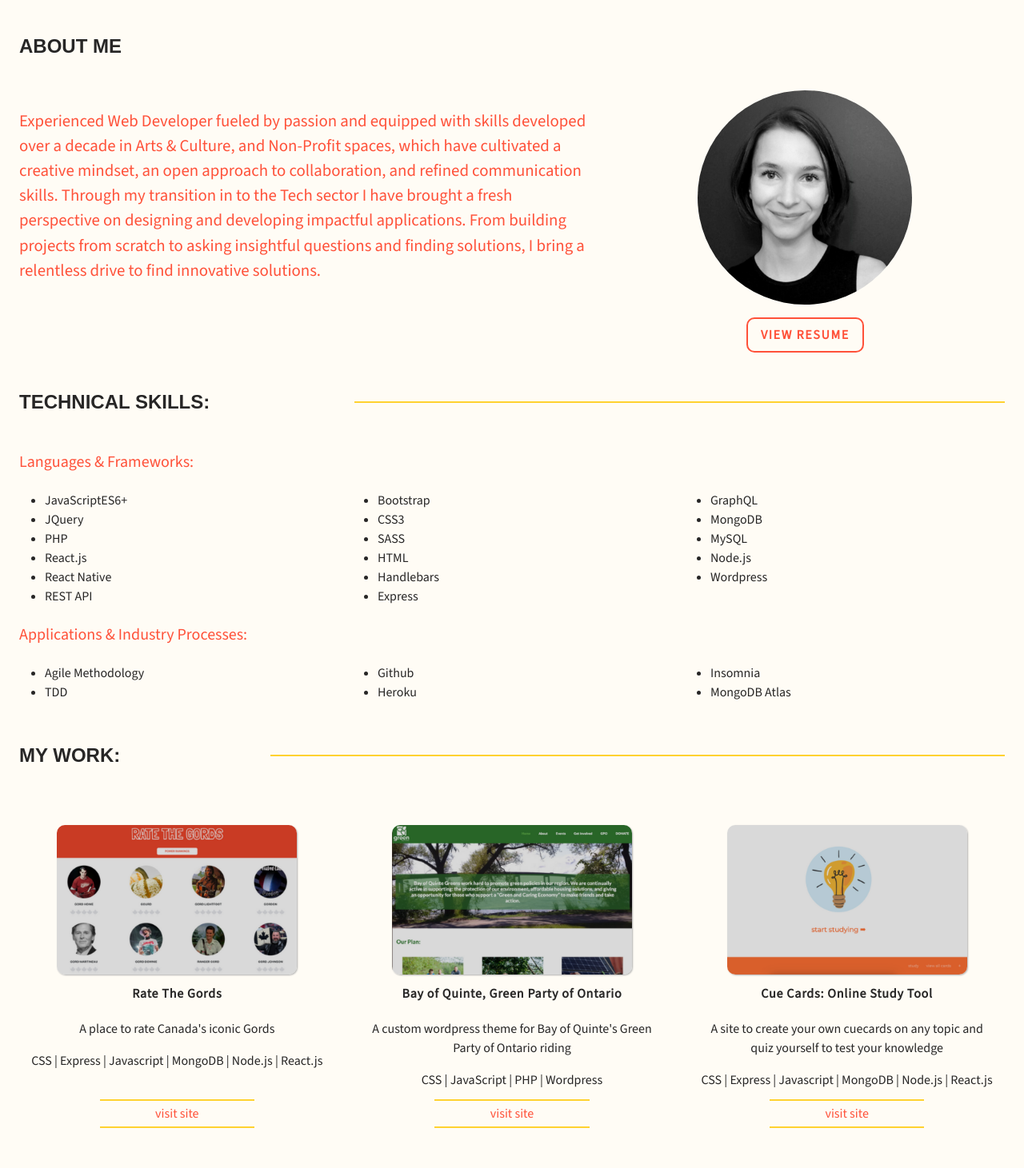
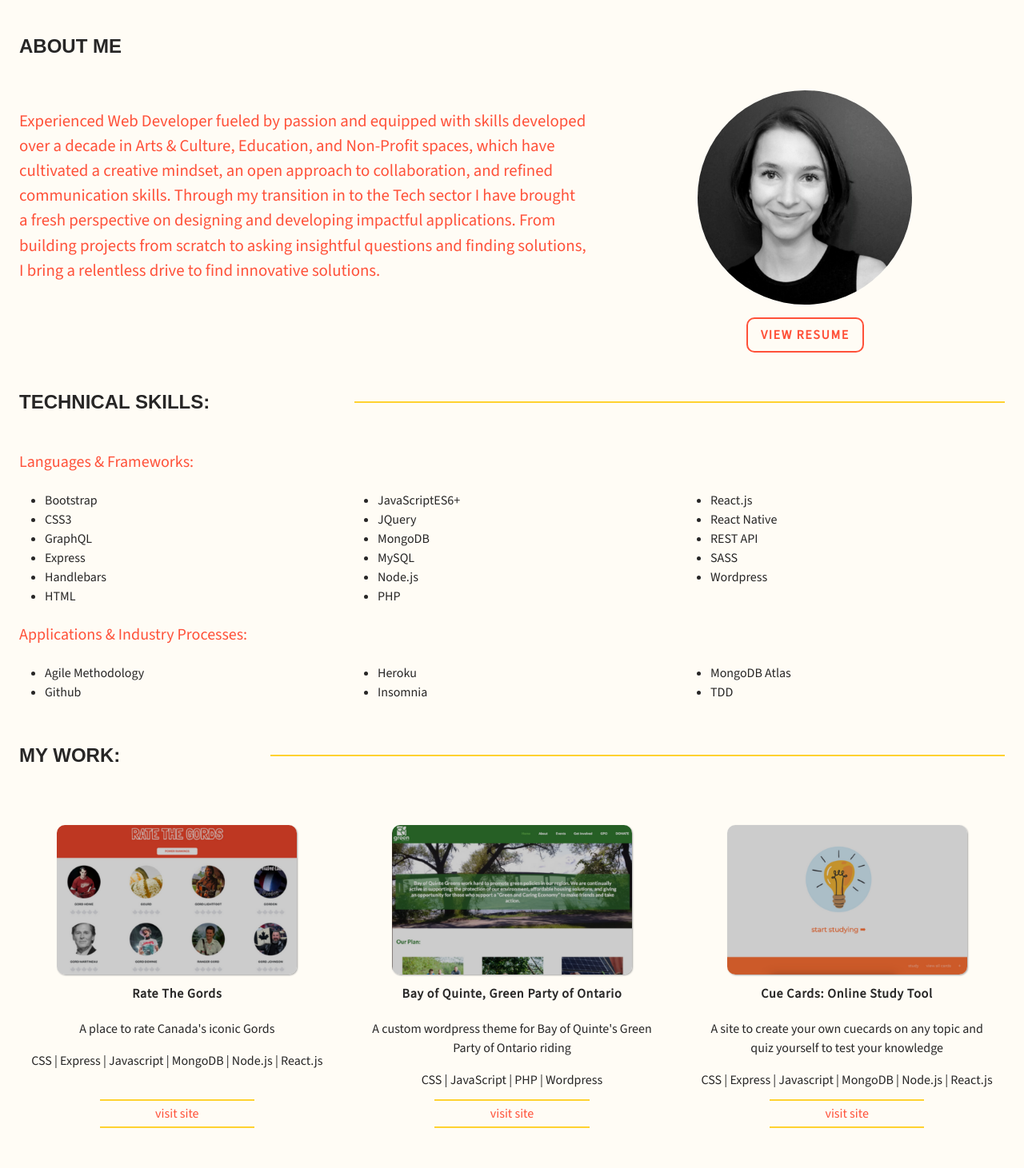
Before and after one commit to AmyWilford/aw-portflio, a React (Create React App) app: page / in a window 1280 px wide. Shown: the part 760-2221 px from the top of the page at 80% size. Built offline with nearby package versions, Linux system fonts and the light colour scheme; a web font is replaced by a local one.

Commit message:
adjusted copy of about component

```diff
--- a/src/components/About.js
+++ b/src/components/About.js
@@ -9,16 +9,16 @@ export default function About() {
 
       <div className="row d-flex align-items-center justify-content-center">
         <div className="col-md-7 col-12">
-            <div className="pb-5" id="bio">
+          <div className="pb-5" id="bio">
             Experienced Web Developer fueled by passion and equipped with skills
-          developed over a decade in Arts & Culture, and Non-Profit spaces,
-          which have cultivated a creative mindset, an open approach to
-          collaboration, and refined communication skills. Through my transition
-          in to the Tech sector I have brought a fresh perspective on designing
-          and developing impactful applications. From building projects from
-          scratch to asking insightful questions and finding solutions, I bring
-          a relentless drive to find innovative solutions.
-            </div>
+            developed over a decade in Arts & Culture, Education, and Non-Profit
+            spaces, which have cultivated a creative mindset, an open approach
+            to collaboration, and refined communication skills. Through my
+            transition in to the Tech sector I have brought a fresh perspective
+            on designing and developing impactful applications. From building
+            projects from scratch to asking insightful questions and finding
+            solutions, I bring a relentless drive to find innovative solutions.
+          </div>
 
           {/* <hr className="section-divider section-divider-web"></hr> */}
         </div>
@@ -31,7 +31,7 @@ export default function About() {
         {/* <hr className="section-divider section-divider-mobile"></hr> */}
       </div>
       <div className="my-4">
-      <div className="row d-flex align-items-center">
+        <div className="row d-flex align-items-center">
           <div className="col-md-4 col-sm-5 order-sm-1 order-2">
             <h4 className="text-uppercase my-4 fw-bold">Technical Skills:</h4>
           </div>
@@ -44,36 +44,38 @@ export default function About() {
           <h5 className="my-4 custom-primary">Languages & Frameworks:</h5>
           <div className="about-list-container">
             <ul>
+              <li>Bootstrap</li>
+              <li>CSS3</li>
+              <li>GraphQL</li>
+              <li>Express</li>
+              <li>Handlebars</li>
+              <li>HTML</li>
               <li>JavaScriptES6+</li>
               <li>JQuery</li>
+              <li>MongoDB</li>
+              <li>MySQL</li>
+              <li>Node.js</li>
               <li>PHP</li>
               <li>React.js</li>
               <li>React Native</li>
               <li>REST API</li>
-              <li>Bootstrap</li>
-              <li>CSS3</li>
               <li>SASS</li>
-              <li>HTML</li>
-              <li>Handlebars</li>
-              <li>Express</li>
-              <li>GraphQL</li>
-              <li>MongoDB</li>
-              <li>MySQL</li>
-              <li>Node.js</li>
               <li>Wordpress</li>
             </ul>
           </div>
         </div>
         <div>
-          <h5 className="my-4 custom-primary">Applications & Industry Processes:</h5>
+          <h5 className="my-4 custom-primary">
+            Applications & Industry Processes:
+          </h5>
           <div className="about-list-container">
             <ul>
               <li>Agile Methodology</li>
-              <li>TDD</li>
               <li>Github</li>
               <li>Heroku</li>
               <li>Insomnia</li>
               <li>MongoDB Atlas</li>
+              <li>TDD</li>
             </ul>
           </div>
         </div>
--- a/src/components/styles/Portfolio.css
+++ b/src/components/styles/Portfolio.css
@@ -7,12 +7,12 @@
     border-radius: 10px;
     max-width: 300px;
     box-shadow: 1px 1px 2px lightgray;
-    -webkit-filter: brightness(85%);
-    -webkit-transition: all 1s ease;
-    -moz-transition: all 1s ease;
-    -o-transition: all 1s ease;
-    -ms-transition: all 1s ease;
-    transition: all 1s ease;
+    -webkit-filter: brightness(80%);
+    -webkit-transition: all .5s ease;
+    -moz-transition: all .5s ease;
+    -o-transition: all .5s ease;
+    -ms-transition: all .5s ease;
+    transition: all .5s ease;
 }
 .project-image:hover {
     -webkit-filter: brightness(100%);
```
